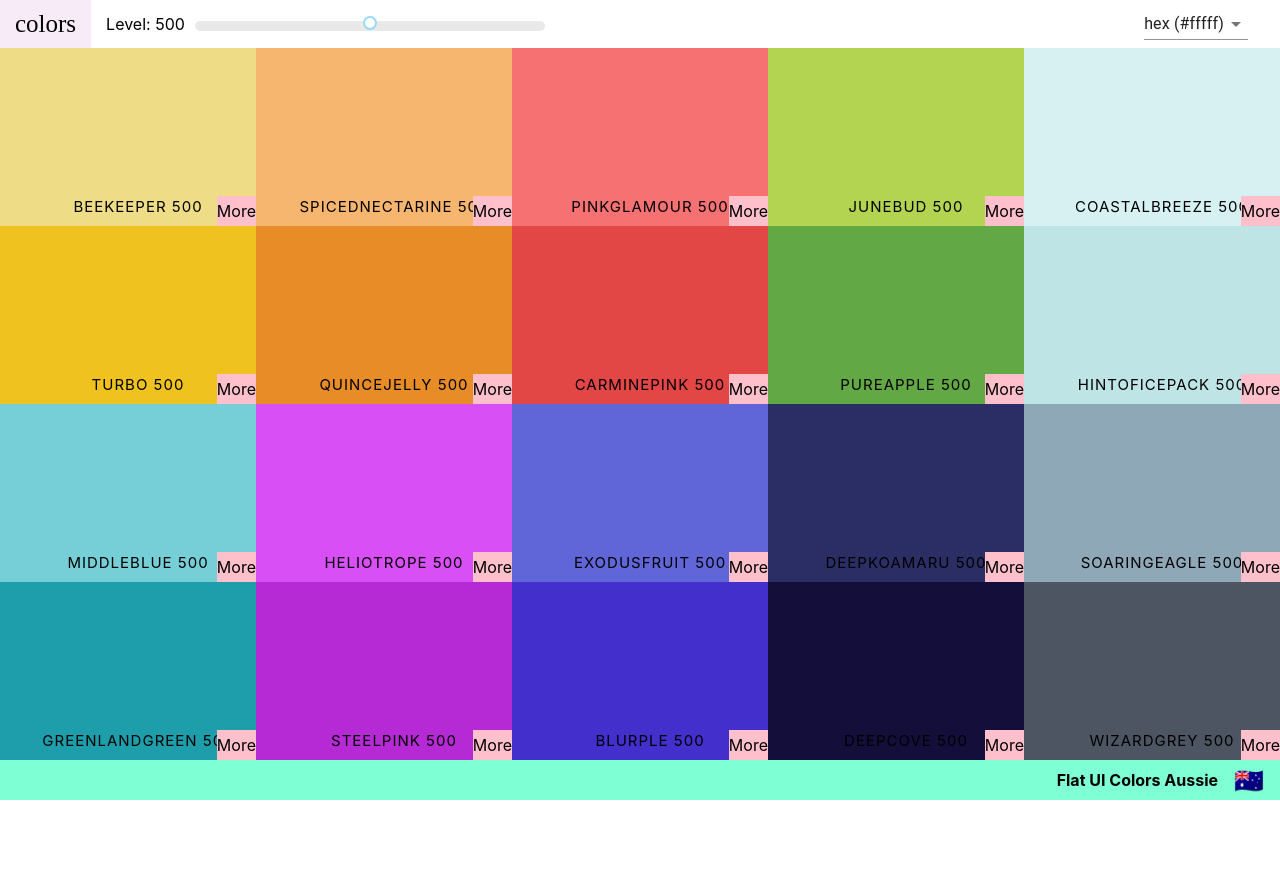
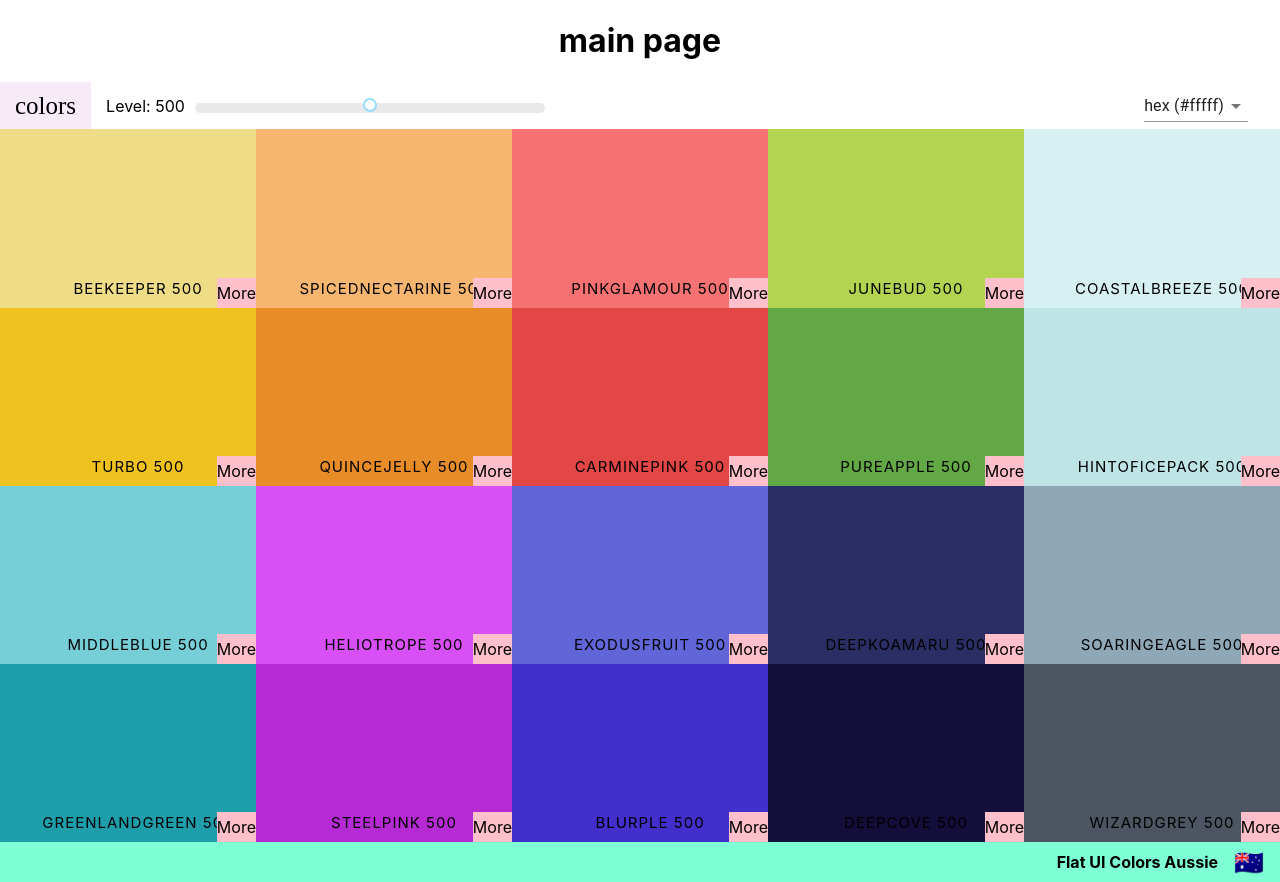
Before and after one commit to tinysheep007/Palette, a React (Create React App) app: page / in a window 1280 px wide. Before the commit the page ends 800 px from the top, so only its background shows below. Built offline with nearby package versions, Linux system fonts and the light colour scheme.

Commit message:
added basic router that doesnt work

```diff
--- a/package.json
+++ b/package.json
@@ -13,6 +13,7 @@
     "react": "^17.0.2",
     "react-copy-to-clipboard": "^5.0.3",
     "react-dom": "^17.0.2",
+    "react-router-dom": "^5.2.0",
     "react-scripts": "4.0.3",
     "start": "^5.1.0",
     "web-vitals": "^1.1.2"
--- a/src/App.js
+++ b/src/App.js
@@ -4,12 +4,17 @@
 import seedColors from './seedColors';
 import Palette from './Palette';
 import { generatePalette } from './colorHelpers';
+import {Route, Switch} from 'react-router-dom';
 
 class App extends Component {
   render() {
 
     return (
       <div className="App">
+        <Switch>
+          <Route exact path="/" render={()=> <h1>main page</h1>} />
+          <Route exact path="/palette/:id" render={()=> <h1>palatte</h1>}/>
+        </Switch>
         <Palette palette={generatePalette(seedColors[4])}/>
 
       </div>
--- a/src/index.js
+++ b/src/index.js
@@ -3,10 +3,15 @@
 import './index.css';
 import App from './App';
 import reportWebVitals from './reportWebVitals';
+import {BrowserRouter} from 'react-router-dom';
+
 
 ReactDOM.render(
   <React.StrictMode>
-    <App />
+    <BrowserRouter>
+      <App />
+    </BrowserRouter>
+
   </React.StrictMode>,
   document.getElementById('root')
 );
```
Also changed, not shown: 1 other file (tests, documents, lock files or other folders).
